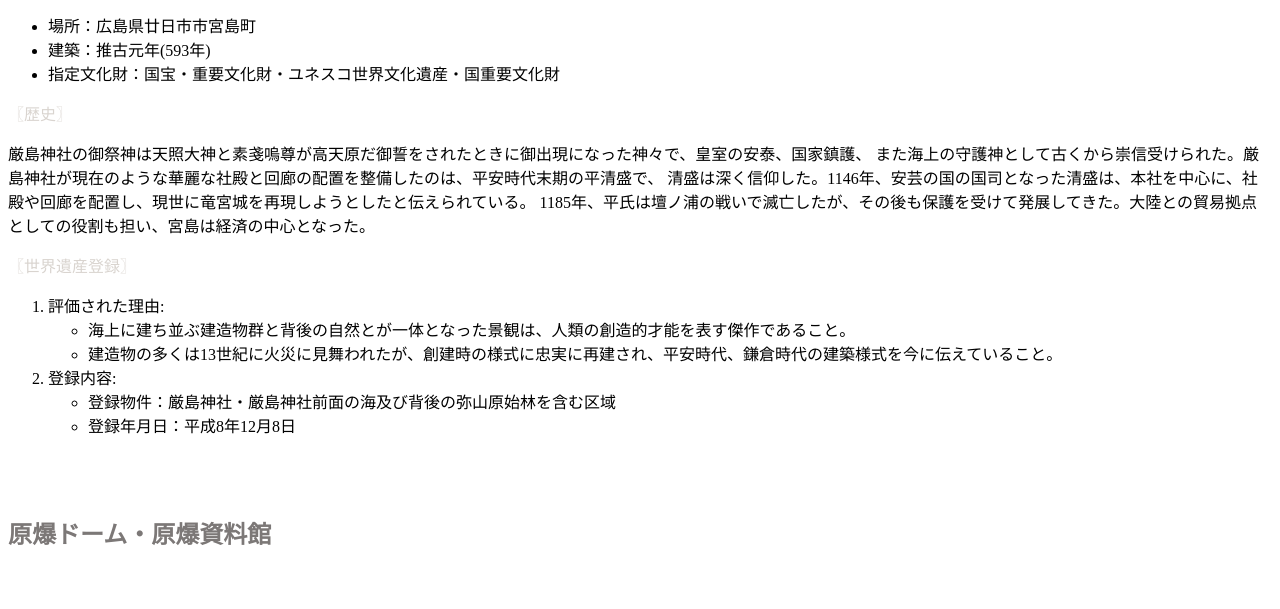
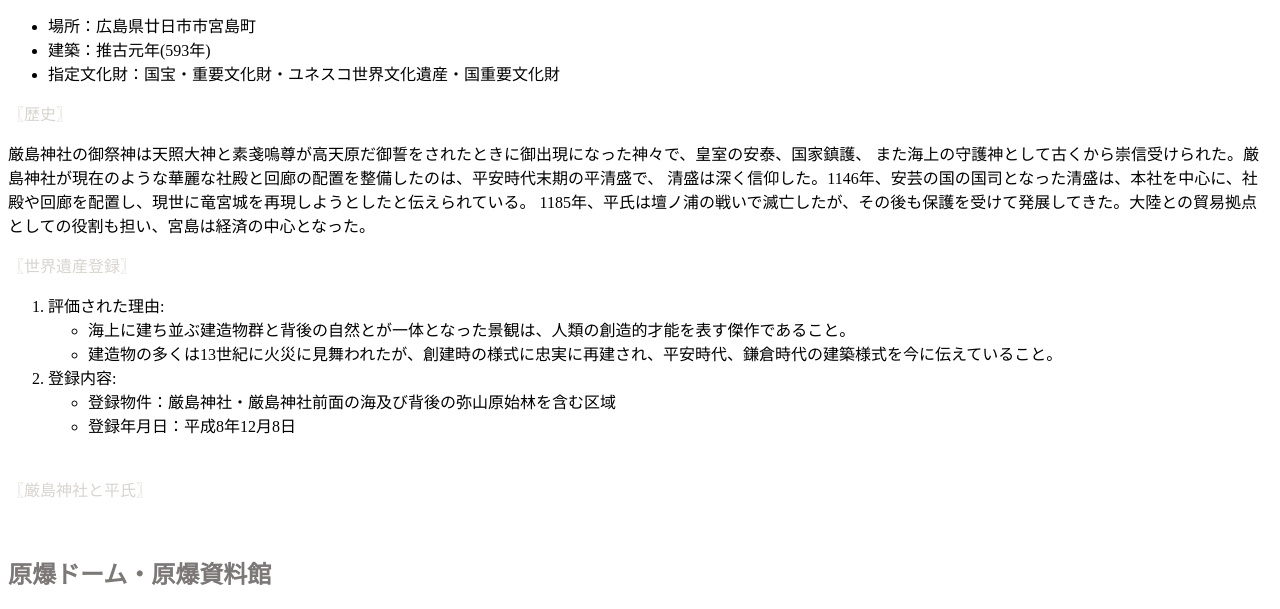
Before and after one commit to mikigoro/mikigoro.github.io, a plain HTML site: page index.html in a window 1280 px wide. Shown: the part 1502-2111 px from the top of the page. Before the commit the page ends 2071 px from the top, so only its background shows below. Drawn offline with Linux system fonts and the light colour scheme.

Commit message:
Add files via upload

```diff
--- a/index.html
+++ b/index.html
@@ -81,7 +81,7 @@
         </li>
         </li>
     　</ol>
-    <p></p>
+    <p>〖厳島神社と平氏〗</p>
       <img src=>
 
     </div>
```
